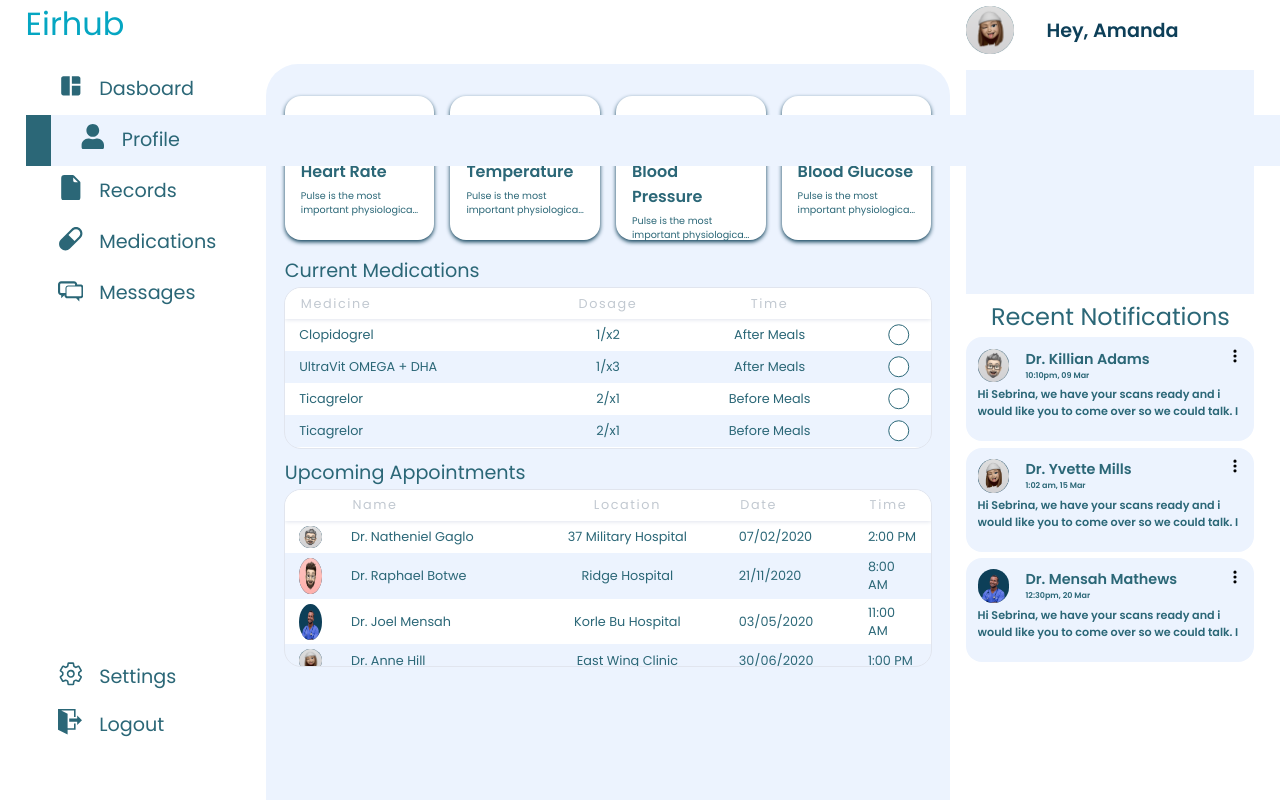
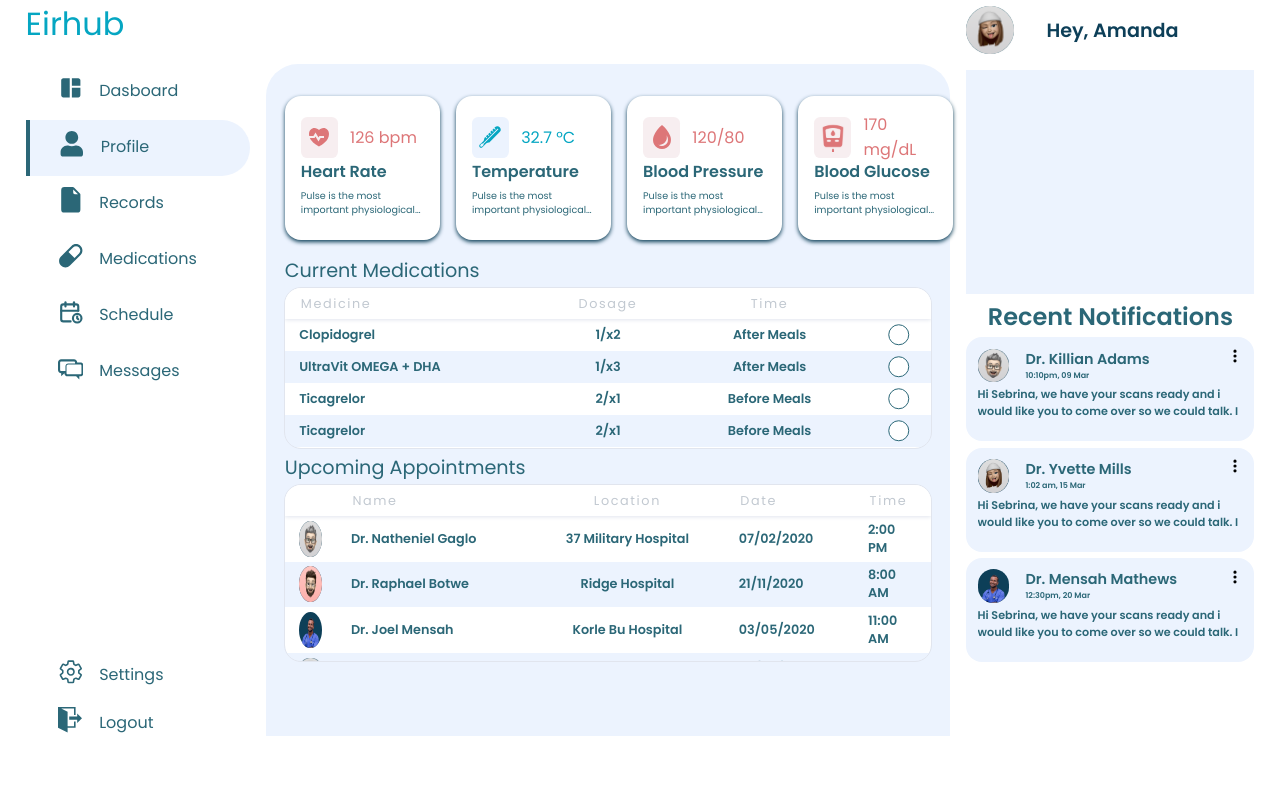
Before and after one commit to Silicon-Valley00/eirhub-frontend, a React (Create React App) app in the folder client/: page /dashboard in a window 1280 px wide. Built offline with nearby package versions, Linux system fonts and the light colour scheme.

Commit message:
Fix and add changes to userdashboard and edit axios request function

```diff
--- a/client/src/Pages/Registration page/Registration.js
+++ b/client/src/Pages/Registration page/Registration.js
@@ -217,6 +217,9 @@ function Registration(props) {
       axios({
          method: 'post',
          url: `http://127.0.0.1:5000/${path}`,
+         headers: {
+            'Access-Control-Allow-Origin': '*',
+         },
          data: { data },
       })
          .then((response) => {
--- a/client/src/Pages/User Dashboard/Dashboard/Dashboard.js
+++ b/client/src/Pages/User Dashboard/Dashboard/Dashboard.js
@@ -3,11 +3,8 @@ import avatarOne from '../../../assets/Rectangle-1.png';
 import avatarTwo from '../../../assets/Rectangle-2.png';
 import avatarFour from '../../../assets/bruno-rodrigues-279xIHymPYY-unsplash 2.png';
 import avatarThree from '../../../assets/Rectangle.png';
-
 import glucometer from '../../../images/Glucometer.svg';
-
 import { ImDroplet } from 'react-icons/im';
-
 import { RiHeartPulseFill } from 'react-icons/ri';
 import { GiMedicalThermometer } from 'react-icons/gi';
 import styles from './dashboard.module.css';
--- a/client/src/Pages/User Dashboard/Dashboard/dashboard.module.css
+++ b/client/src/Pages/User Dashboard/Dashboard/dashboard.module.css
@@ -20,7 +20,7 @@ main#midsection {
 
 main .vitalsBox {
    display: grid;
-   grid-template-columns: repeat(4, 1fr);
+   grid-template-columns: 24% 24% 24% 24%;
    gap: 1rem;
 }
 main .vitalsBox .vitals {
@@ -65,7 +65,7 @@ main .vitalsBox .vitals:hover {
 }
 .vitalsReadings h4 {
    font-size: 100%;
-   font-weight: 500;
+   font-weight: 400;
 }
 .vitalsTitle {
    width: 100%;
@@ -74,7 +74,7 @@ main .vitalsBox .vitals:hover {
    font-size: 1rem;
    color: var(--midcol);
    margin-top: 0.1rem;
-   font-weight: 700;
+   font-weight: 750;
 }
 .vitalsInfo {
    width: 100%;
@@ -162,7 +162,7 @@ main#midsection .vitalsBox .vitals:nth-child(2) .vitalsDetails .vitalsIcon i {
    min-height: 2rem;
    max-height: 2rem;
    color: var(--midcol);
-   font-weight: 500;
+   font-weight: 600;
    padding: 0.3rem 0.9rem;
    font-size: 0.8rem;
 }
@@ -242,7 +242,7 @@ main#midsection .vitalsBox .vitals:nth-child(2) .vitalsDetails .vitalsIcon i {
 /* APPOINTMENTS */
 
 .appointmentsBox {
-   margin-top: 0.6rem;
+   margin-top: 0.3rem;
 }
 .appointmentsBox h2 {
    margin-bottom: 0.2rem;
@@ -285,7 +285,7 @@ main#midsection .vitalsBox .vitals:nth-child(2) .vitalsDetails .vitalsIcon i {
    min-height: 2rem;
    max-height: 2rem;
    color: var(--midcol);
-   font-weight: 500;
+   font-weight: 600;
    padding: 0.3rem 0.9rem;
    font-size: 0.8rem;
 }
@@ -342,13 +342,13 @@ main#midsection .vitalsBox .vitals:nth-child(2) .vitalsDetails .vitalsIcon i {
 .medicationTable::-webkit-scrollbar,
 .appointmentTable::-webkit-scrollbar {
    width: 0.3rem;
+   height: 0.3rem;
    cursor: pointer;
 }
 .medicationTable::-webkit-scrollbar-track,
 .appointmentTable::-webkit-scrollbar-track {
    margin: 20px;
    cursor: pointer;
-
    -webkit-box-shadow: inset 0 0 10px var(--white);
 }
 .medicationTable::-webkit-scrollbar-thumb,
@@ -363,46 +363,56 @@ main#midsection .vitalsBox .vitals:nth-child(2) .vitalsDetails .vitalsIcon i {
       grid-template-columns: 1fr;
       gap: 0.8rem;
       margin-bottom: 2rem;
+      align-items: center;
+      justify-items: center;
+   }
+   .vitals {
+      width: 70%;
    }
    .vitalsDetails {
-      width: 30%;
+      width: 34%;
       height: 100%;
       display: block;
       float: left;
    }
    .vitalsDetails .vitalsIcon {
       width: 100%;
-      height: 80%;
+      height: 60%;
       border-radius: 0.5rem;
    }
    .vitalsDetails .vitalsIcon i {
       font-size: 300%;
    }
    .vitalsDetails .vitalsReadings {
-      height: 20%;
+      height: 35%;
+      width: 100%;
    }
+   .vitalsDetails .vitalsReadings h4 {
+      font-size: 80%;
+   }
+
    .vitalsTitle {
       width: 65%;
       float: right;
    }
    .vitalsTitle h4 {
-      font-size: 1.5rem;
+      font-size: 90%;
    }
    .vitalsInfo {
       width: 65%;
       -webkit-line-clamp: 3;
-      font-size: 0.9rem;
+      font-size: 60%;
       float: right;
    }
 
    .medicationBox {
       background: var(--gray);
-      width: 85%;
+      width: 82%;
       height: 30%;
       position: absolute;
       left: 50%;
       transform: translateX(-50%);
-      margin: 0rem 0 0 5rem;
+      margin: -4rem 0 0 4rem;
       border-top-right-radius: 0.5rem;
    }
    .medicationTable {
@@ -415,12 +425,12 @@ main#midsection .vitalsBox .vitals:nth-child(2) .vitalsDetails .vitalsIcon i {
    }
    .appointmentsBox {
       background: var(--gray);
-      width: 85%;
+      width: 82%;
       height: 32%;
       position: absolute;
       left: 50%;
       transform: translateX(-50%);
-      margin: 12.5rem 0 0 5rem;
+      margin: 10rem 0 0 4rem;
       border-radius: 0.5rem;
    }
    .apointmentsTable {
@@ -432,13 +442,9 @@ main#midsection .vitalsBox .vitals:nth-child(2) .vitalsDetails .vitalsIcon i {
       background: var(--gray);
    }
    .appointmentsBox table tbody td:nth-child(1) div {
-      display: flex;
-      justify-content: center;
-      align-items: center;
       height: 100%;
-      width: 60%;
-      border-radius: 12rem;
-      background-color: var(--deepcol);
+      width: 2.5rem;
+      border-radius: 50%;
    }
 }
 
@@ -521,9 +527,12 @@ main#midsection .vitalsBox .vitals:nth-child(2) .vitalsDetails .vitalsIcon i {
       grid-template-columns: 1fr;
       gap: 0.8rem;
       margin-bottom: 2rem;
+      justify-items: center;
+      align-items: center;
    }
    main .vitalsBox .vitals {
       padding: 0.5rem 0.4rem;
+      width: 70%;
       height: 7rem;
       min-height: 7rem;
    }
@@ -596,6 +605,7 @@ main#midsection .vitalsBox .vitals:nth-child(2) .vitalsDetails .vitalsIcon i {
    .appointmentTable {
       height: 90%;
       border-radius: 0.3rem;
+      overflow-x: auto;
    }
    .appointmentsBox h2 {
       font-size: 1rem;
@@ -604,8 +614,8 @@ main#midsection .vitalsBox .vitals:nth-child(2) .vitalsDetails .vitalsIcon i {
       padding: 0.3rem 0.1rem;
       font-size: 0.7rem;
    }
-   .appointmentsTable {
-      border-radius: 0.5rem;
+   .appointmentTable table {
+      width: 125%;
    }
    .appointmentsBox table thead th {
       padding: 0.4rem 0.5rem;
--- a/client/src/Pages/User Dashboard/UserDashboard.js
+++ b/client/src/Pages/User Dashboard/UserDashboard.js
@@ -6,7 +6,7 @@ import Navigation from './components/Navigation';
 import DashboardNotificationAlerts from './components/DashBoardNotificationAlerts';
 
 function UserDashboard(props) {
-   // handles menu open and close
+   // handles menu open and close for smaller devices
    const [openMenu, setOpenMenu] = useState(false);
 
    return (
--- a/client/src/Pages/User Dashboard/components/Navigation.js
+++ b/client/src/Pages/User Dashboard/components/Navigation.js
@@ -8,12 +8,15 @@ import { ImExit } from 'react-icons/im';
 import { IoSettingsOutline } from 'react-icons/io5';
 import { FaUser } from 'react-icons/fa';
 import { CgPill } from 'react-icons/cg';
+import { TbCalendarTime } from 'react-icons/tb';
 
 function Navigation(props) {
    return (
       <>
          <div className={styles.navbody}>
-            <aside className={props.openMenu ? styles.active : ''}>
+            <aside
+               className={props.openMenu ? styles.active : styles.notActive}
+            >
                <div className={styles.top}>
                   <div className={styles.logo}>
                      <h2>Eirhub</h2>
@@ -62,7 +65,14 @@ function Navigation(props) {
                         </span>
                         <h3>Medications</h3>
                      </li>
-
+                     <li>
+                        <span className={styles.icons}>
+                           <i>
+                              <TbCalendarTime />
+                           </i>
+                        </span>
+                        <h3>Schedule</h3>
+                     </li>
                      <li>
                         <span className={styles.icons}>
                            <i>
--- a/client/src/Pages/User Dashboard/components/dashboardnotifications.module.css
+++ b/client/src/Pages/User Dashboard/components/dashboardnotifications.module.css
@@ -25,7 +25,7 @@
 .recentNotifications h2 {
    margin-bottom: 0.2rem;
    color: var(--midcol);
-   font-weight: 500;
+   font-weight: 600;
    font-size: 1.5rem;
    text-align: center;
 }
@@ -124,6 +124,11 @@
    .recentNotifications {
       margin-top: 1.5rem;
    }
+   .notificationsImage {
+      width: 2rem;
+      height: 90%;
+      border-radius: 50%;
+   }
 }
 
 @media only screen and (min-width: 481px) and (max-width: 768px) {
--- a/client/src/Pages/User Dashboard/components/navigation.module.css
+++ b/client/src/Pages/User Dashboard/components/navigation.module.css
@@ -1,9 +1,7 @@
-.navbody {
-   width: 100vw;
+/* .navbody {
    height: 100vh;
    background-color: var(#f6f6f9);
-   overflow: hidden;
-}
+} */
 :root {
    --white: #ffffff;
    --gray: #ecf3fe;
@@ -51,16 +49,16 @@ aside h3 {
    font-weight: 500;
    margin-top: -0.2rem;
    color: var(--midcol);
-   font-size: 1.2rem;
+   font-size: 1rem;
 }
 aside ul li {
    display: flex;
    color: var(--midcol);
    margin-left: 2rem;
    gap: 1rem;
-   height: 3.2rem;
-   min-width: 3.2rem;
-   max-height: 3.2rem;
+   height: 3.5rem;
+   min-width: 3.5rem;
+   max-height: 3.5rem;
    position: relative;
    transition: all 300ms ease;
    align-items: center;
@@ -72,12 +70,12 @@ aside .sidebar span.icons {
    color: var(--midcol);
    transition: all 300ms ease;
 }
-aside .sidebar li:nth-child(6) {
+aside .sidebar li:nth-child(7) {
    position: absolute;
    bottom: 3rem;
    width: 86.5%;
 }
-aside .sidebar li:nth-child(7) {
+aside .sidebar li:nth-child(8) {
    position: absolute;
    width: 86.5%;
    bottom: 0rem;
@@ -128,7 +126,7 @@ aside .sidebar li:hover span.icons {
 }
 
 @media only screen and (min-width: 481px) and (max-width: 768px) {
-   .container aside.active {
+   aside.active {
       position: fixed;
       left: 0;
       background: var(--white);
@@ -141,7 +139,7 @@ aside .sidebar li:hover span.icons {
       padding-right: 1.8rem;
       display: block;
    }
-   .container aside {
+   aside.notActive {
       position: fixed;
       left: -100%;
       background: var(--white);
@@ -161,23 +159,23 @@ aside .sidebar li:hover span.icons {
       }
    }
 
-   .container aside .top {
+   aside .top {
       display: flex;
       justify-content: space-around;
       align-items: center;
    }
 
    aside h3 {
-      font-size: 1.1rem;
+      font-size: 0.9rem;
    }
    aside ul li {
       display: flex;
       color: var(--midcol);
       margin-left: 2rem;
       gap: 1rem;
-      height: 2.5rem;
-      min-height: 2.5rem;
-      max-height: 2.5rem;
+      height: 3.2rem;
+      min-height: 3.2rem;
+      max-height: 3.2rem;
       position: relative;
       transition: all 300ms ease;
       align-items: center;
@@ -233,10 +231,7 @@ aside .sidebar li:hover span.icons {
    aside h3 {
       display: inline;
    }
-   aside ul li {
-      width: 100%;
-      height: 3rem;
-   }
+
    aside .close {
       display: inline-block;
       cursor: pointer;
@@ -250,11 +245,11 @@ aside .sidebar li:hover span.icons {
 }
 
 @media only screen and (min-width: 320px) and (max-width: 480px) {
-   .container aside.active {
+   aside.active {
       position: fixed;
       left: 0;
       background: var(--white);
-      width: 12rem;
+      width: 18rem;
       z-index: 3;
       box-shadow: 1rem 3rem 4rem rgba(132, 139, 200, 0.18);
       height: 100vh;
@@ -263,7 +258,7 @@ aside .sidebar li:hover span.icons {
       padding-right: 1.8rem;
       display: block;
    }
-   .container aside {
+   aside.notActive {
       position: fixed;
       left: -100%;
       background: var(--white);
@@ -275,7 +270,7 @@ aside .sidebar li:hover span.icons {
       min-height: 100vh;
       padding-right: 1.8rem;
       display: none;
-      animation: showmenu 400ms ease forwards;
+      animation: showmenu 400ms ease-in-out forwards;
    }
    @keyframes showmenu {
       to {
@@ -283,23 +278,23 @@ aside .sidebar li:hover span.icons {
       }
    }
 
-   .container aside .top {
+   aside .top {
       display: flex;
       justify-content: space-around;
       align-items: center;
    }
 
    aside h3 {
-      font-size: 1rem;
+      font-size: 0.9rem;
    }
    aside ul li {
       display: flex;
       color: var(--midcol);
-      margin-left: 1rem;
+      margin-left: 2rem;
       gap: 1rem;
-      height: 2.5rem;
-      min-height: 2.5rem;
-      max-height: 2.5rem;
+      height: 3.2rem;
+      min-height: 3.2rem;
+      max-height: 3.2rem;
       position: relative;
       transition: all 300ms ease;
       align-items: center;
@@ -307,13 +302,13 @@ aside .sidebar li:hover span.icons {
    }
 
    aside .sidebar span.icons {
-      font-size: 1.4rem;
+      font-size: 1.5rem;
       color: var(--midcol);
       transition: all 300ms ease;
    }
    aside .sidebar li:nth-child(6) {
       position: absolute;
-      bottom: 2.5rem;
+      bottom: 3rem;
       width: 86.5%;
    }
    aside .sidebar li:nth-child(7) {
@@ -324,7 +319,7 @@ aside .sidebar li:hover span.icons {
 
    aside .sidebar li.active {
       background-color: var(--gray);
-      margin-left: 0.1rem;
+      margin-left: 0.2rem;
       border-top-right-radius: 3rem;
       border-bottom-right-radius: 3rem;
    }
@@ -336,7 +331,7 @@ aside .sidebar li:hover span.icons {
    }
    aside .sidebar li.active span.icons {
       color: var(--midcol);
-      margin-left: calc(0.1rem - 0.5px);
+      margin-left: calc(1rem - 3px);
    }
    aside .sidebar li:hover {
       color: var(--midcol);
@@ -355,16 +350,12 @@ aside .sidebar li:hover span.icons {
    aside h3 {
       display: inline;
    }
-   aside ul li {
-      width: 100%;
-      height: 3rem;
-   }
+
    aside .close {
       display: inline-block;
       cursor: pointer;
       font-size: 100%;
       margin-top: 0.5rem;
-      padding-left: 3rem;
    }
    aside .close i {
       font-size: 130%;
```
